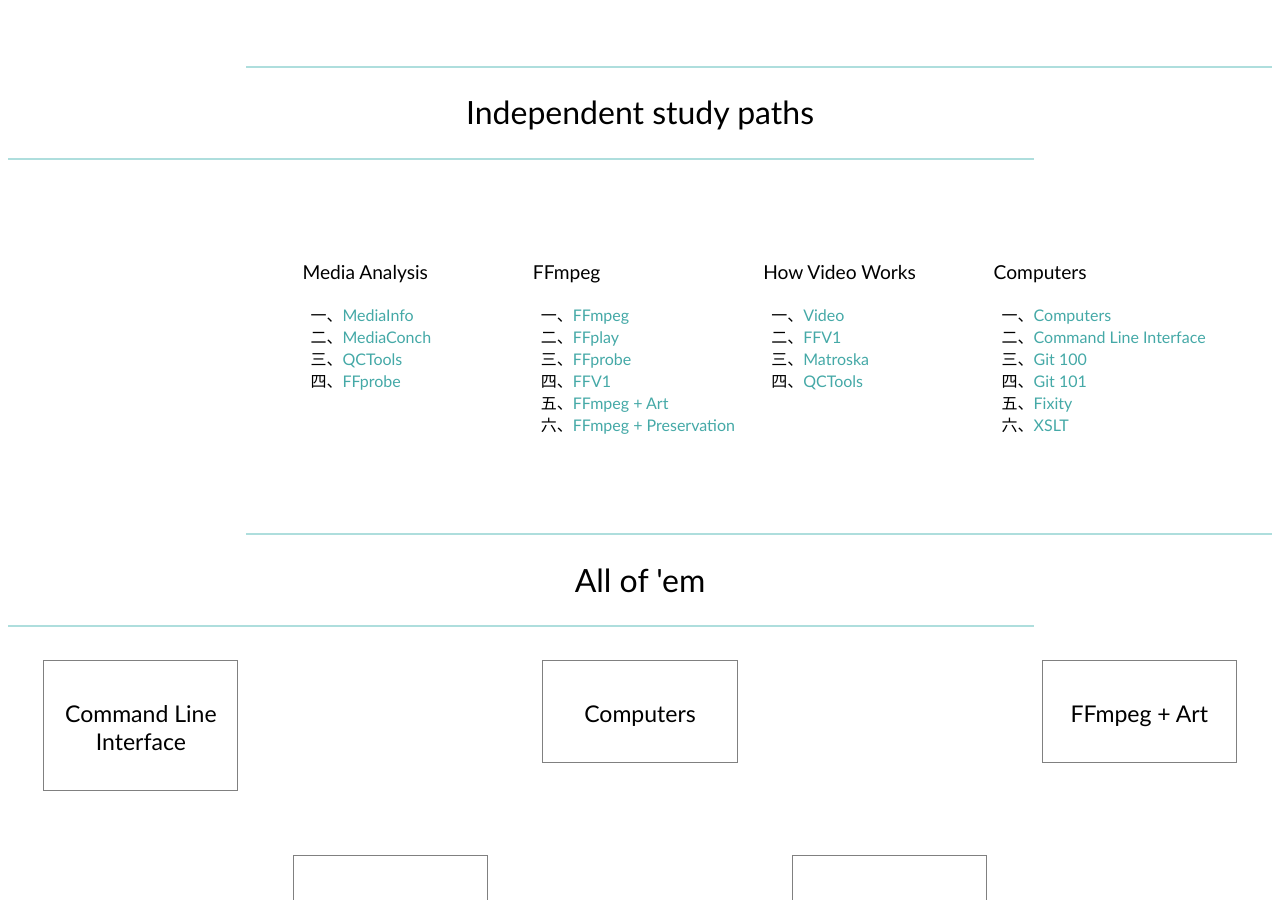
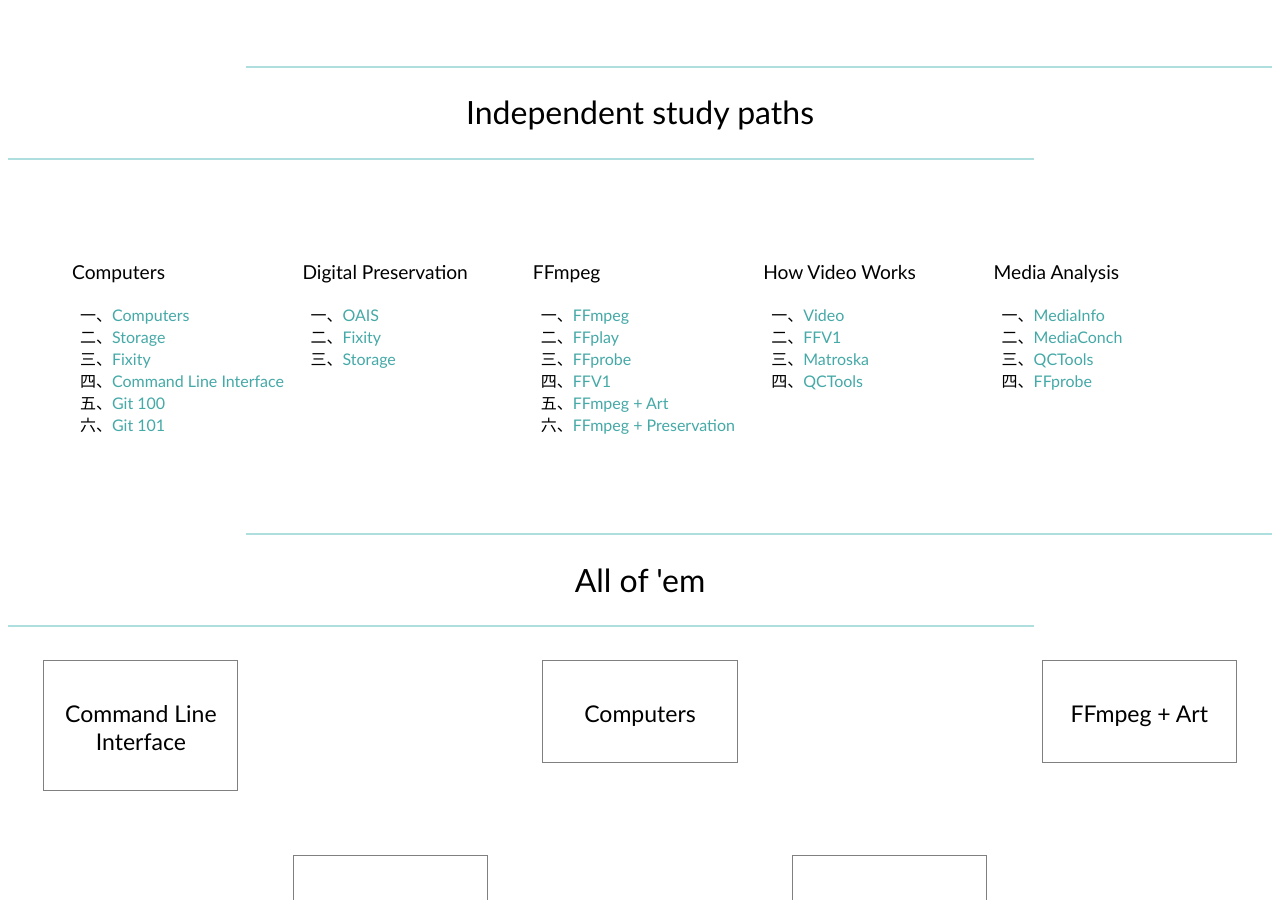
Before and after one commit to ablwr/avpres-training, a Jekyll site: the page built from index.html, in a window 1280 px wide and 900 px high, scrolled down 670 px. Built offline with Jekyll 4.4.1, drawn with Linux system fonts in a browser that asks for light colours; some of the changed lines change nothing that is shown.

Commit message:
organize index

```diff
--- a/index.html
+++ b/index.html
@@ -28,24 +28,25 @@
 <br>
 <div class="suggest">
   <div class="suggestions">
-    <!-- <h3>Digital Preservation</h3> -->
-    <!-- <ul>
-      <li><a target="_blank" href="{{ site.baseurl }}/presentations/digital-preservation">Digital Preservation</a></li>
+    <h3>Computers</h3>
+    <ul>
+      <li><a target="_blank" href="{{ site.baseurl }}/presentations/computers">Computers</a></li>
+      <li><a target="_blank" href="{{ site.baseurl }}/presentations/storage.html">Storage</a></li>
+      <li><a target="_blank" href="{{ site.baseurl }}/presentations/fixity.html">Fixity</a></li>
+      <li><a target="_blank" href="{{ site.baseurl }}/presentations/cli.html">Command Line Interface</a></li>
+      <li><a target="_blank" href="{{ site.baseurl }}/presentations/git-on-github.html">Git 100</a></li>
+      <li><a target="_blank" href="{{ site.baseurl }}/presentations/git.html">Git 101</a></li>
+    </ul>
+  </div>
+  <div class="suggestions">
+    <h3>Digital Preservation</h3>
+    <ul>
+      <!-- <li><a target="_blank" href="{{ site.baseurl }}/presentations/digital-preservation">Digital Preservation</a></li> -->
       <li><a target="_blank" href="{{ site.baseurl }}/presentations/oais.html">OAIS</a></li>
       <li><a target="_blank" href="{{ site.baseurl }}/presentations/fixity.html">Fixity</a></li>
       <li><a target="_blank" href="{{ site.baseurl }}/presentations/storage.html">Storage</a></li>
-      <li><a target="_blank" href="{{ site.baseurl }}/presentations/disk-imaging.html">Disk Imaging</a></li>
-      <li><a target="_blank" href="{{ site.baseurl }}/presentations/archivematica.html">Archivematica</a></li>
-    </ul> -->
-  </div>
-  <div class="suggestions">
-    <h3>Media Analysis</h3>
-    <ul>
-      <li><a target="_blank" href="{{ site.baseurl }}/presentations/mediainfo">MediaInfo</a></li>
-      <li><a target="_blank" href="{{ site.baseurl }}/presentations/mediaconch.html">MediaConch</a></li>
-      <li><a target="_blank" href="{{ site.baseurl }}/presentations/qctools.html">QCTools</a></li>
-      <li><a target="_blank" href="{{ site.baseurl }}/presentations/ffprobe.html">FFprobe</a></li>
-      <!-- <li><a target="_blank" href="{{ site.baseurl }}/presentations/other-analysis-tools.html">(Other) Analysis Tools</a></li> -->
+      <!-- <li><a target="_blank" href="{{ site.baseurl }}/presentations/disk-imaging.html">Disk Imaging</a></li> -->
+      <!-- <li><a target="_blank" href="{{ site.baseurl }}/presentations/archivematica.html">Archivematica</a></li> -->
     </ul>
   </div>
   <div class="suggestions">
@@ -69,14 +70,13 @@
     </ul>
   </div>
   <div class="suggestions">
-    <h3>Computers</h3>
+    <h3>Media Analysis</h3>
     <ul>
-      <li><a target="_blank" href="{{ site.baseurl }}/presentations/computers">Computers</a></li>
-      <li><a target="_blank" href="{{ site.baseurl }}/presentations/cli.html">Command Line Interface</a></li>
-      <li><a target="_blank" href="{{ site.baseurl }}/presentations/git-on-github.html">Git 100</a></li>
-      <li><a target="_blank" href="{{ site.baseurl }}/presentations/git.html">Git 101</a></li>
-      <li><a target="_blank" href="{{ site.baseurl }}/presentations/fixity.html">Fixity</a></li>
-      <li><a target="_blank" href="{{ site.baseurl }}/presentations/git.html">XSLT</a></li>
+      <li><a target="_blank" href="{{ site.baseurl }}/presentations/mediainfo">MediaInfo</a></li>
+      <li><a target="_blank" href="{{ site.baseurl }}/presentations/mediaconch.html">MediaConch</a></li>
+      <li><a target="_blank" href="{{ site.baseurl }}/presentations/qctools.html">QCTools</a></li>
+      <li><a target="_blank" href="{{ site.baseurl }}/presentations/ffprobe.html">FFprobe</a></li>
+      <!-- <li><a target="_blank" href="{{ site.baseurl }}/presentations/other-analysis-tools.html">(Other) Analysis Tools</a></li> -->
     </ul>
   </div>
 </div>
```
